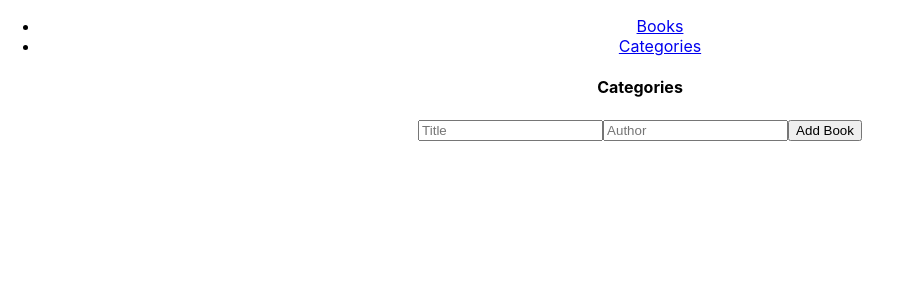
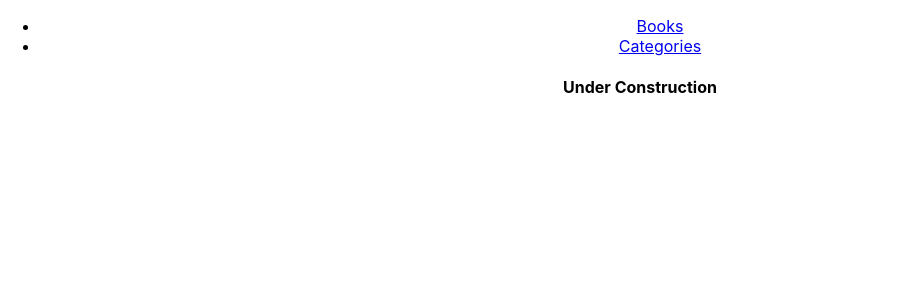
Before and after one commit to Bishoy-Samwel/bookstore, a React (Create React App) app: page /categories in a window 1280 px wide. Shown: the top 300 px of the page, without its empty margins (0-902 px from the left). Built offline with nearby package versions, Linux system fonts and the light colour scheme.

Commit message:
Change categories page content Fixing Books Page

```diff
--- a/src/components/Categories.js
+++ b/src/components/Categories.js
@@ -1,5 +1,5 @@
 import React from 'react';
 
 export default function User() {
-  return <h4>Categories</h4>;
+  return <h4> Under Construction</h4>;
 }
--- a/src/components/Container.js
+++ b/src/components/Container.js
@@ -36,15 +36,16 @@ export default function Container() {
       <Switch>
         <Route exact path="/">
           <Books books={books} remove={removeBookFromStore} />
+          <AddBookForm add={submitBookToStore} />
         </Route>
         <Route path="/books">
-          <Books />
+          <Books books={books} remove={removeBookFromStore} />
+          <AddBookForm add={submitBookToStore} />
         </Route>
         <Route path="/categories">
           <Categories />
         </Route>
       </Switch>
-      <AddBookForm add={submitBookToStore} />
     </>
   );
 }
```
